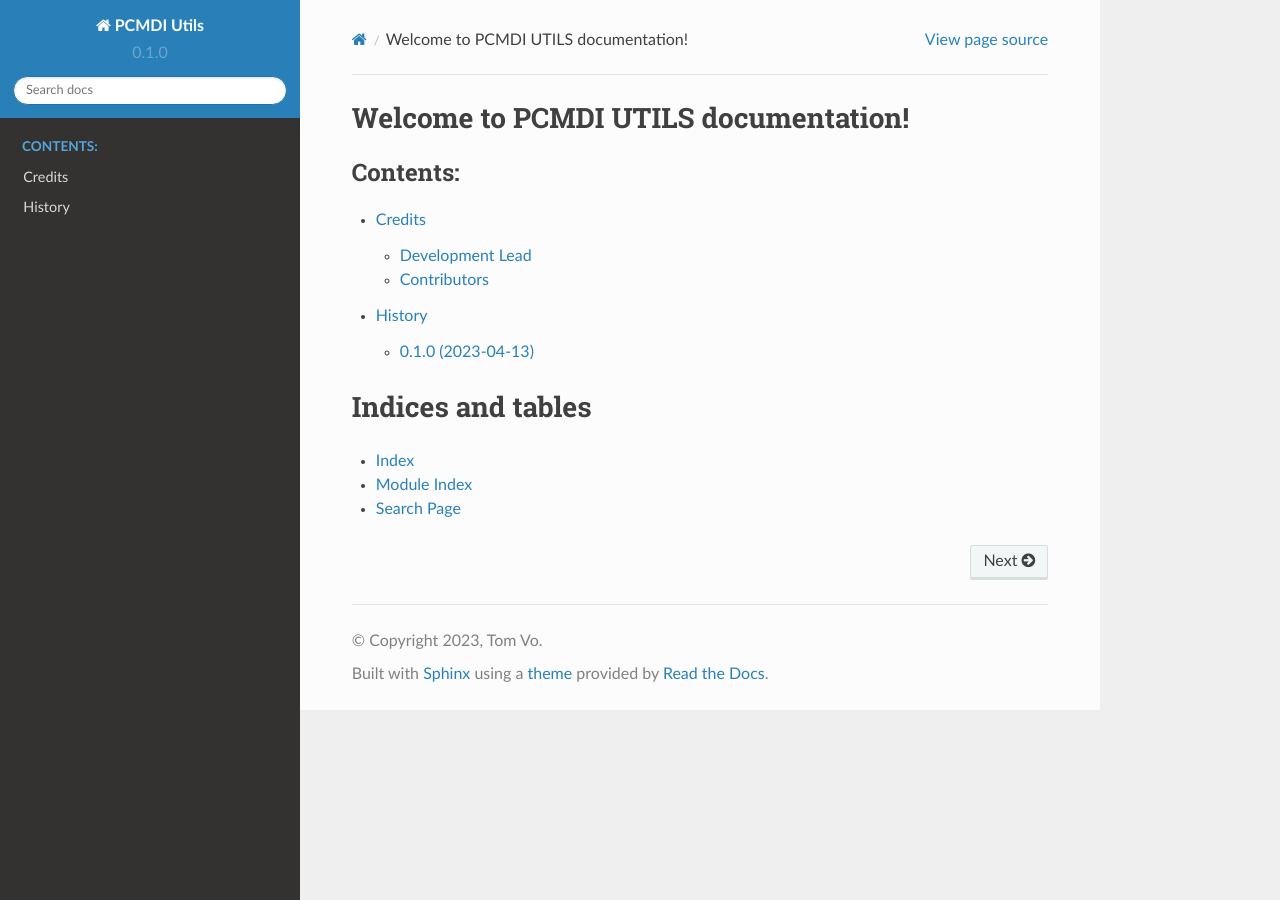
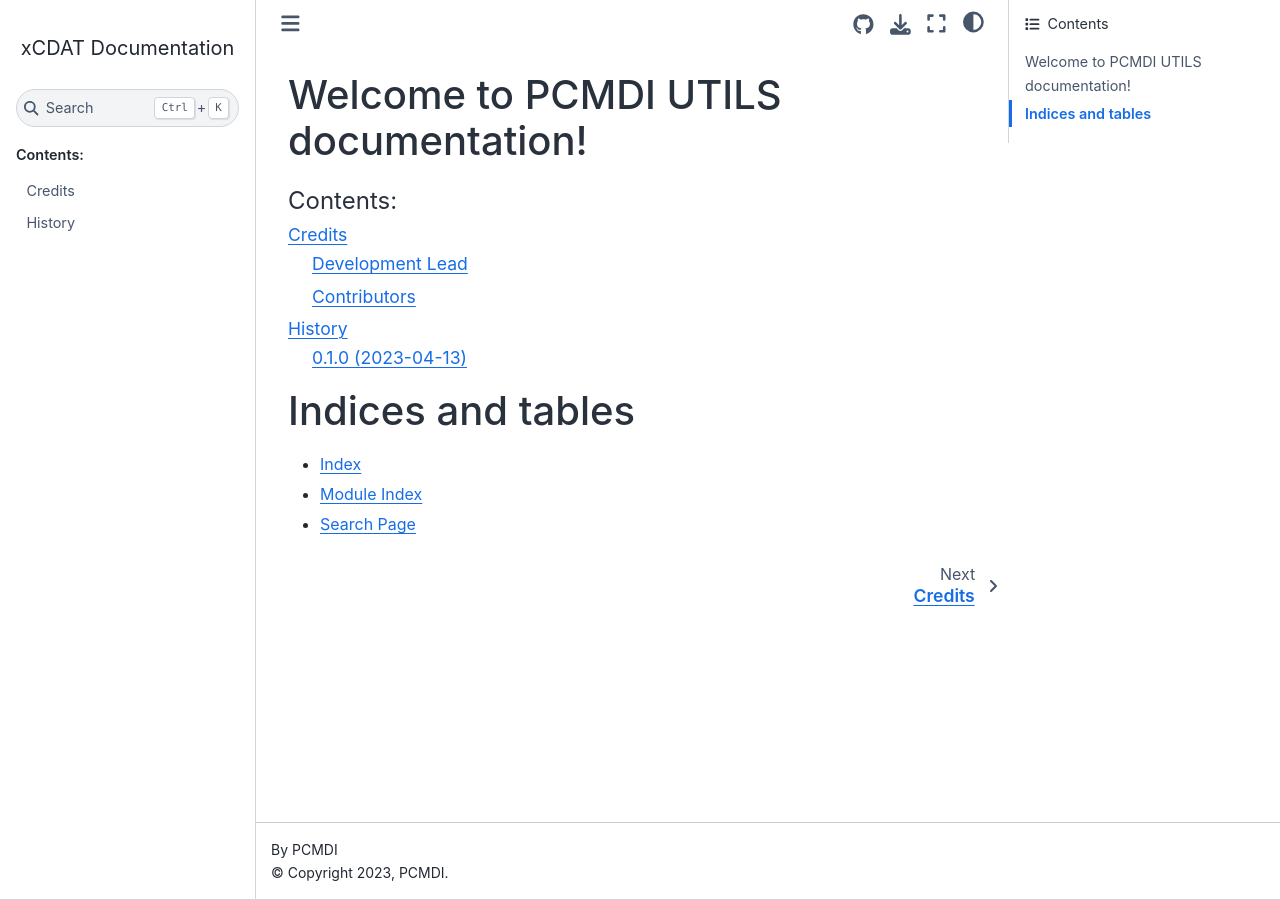
Before and after one commit to PCMDI/pcmdi_utils, a Sphinx documentation site: the page built from docs/index.rst, in a window 1280 px wide. Built offline with Sphinx 7.4.7 and the Sphinx Book theme 1.1.4, drawn with Linux system fonts in a browser that asks for light colours; some of the changed lines change nothing that is shown.

Commit message:
update for doc

```diff
--- a/docs/conf.py
+++ b/docs/conf.py
@@ -31,7 +31,29 @@ import pcmdi_utils
 
 # Add any Sphinx extension module names here, as strings. They can be
 # extensions coming with Sphinx (named 'sphinx.ext.*') or your custom ones.
-extensions = ['sphinx.ext.autodoc', 'sphinx.ext.viewcode', 'sphinx_rtd_theme']
+extensions = [
+    "sphinx.ext.autodoc",
+    "sphinx.ext.autosummary",
+    "sphinx.ext.napoleon",
+    "sphinx.ext.viewcode",
+    "sphinx_autosummary_accessors",
+    "sphinx_copybutton",
+    "nbsphinx",
+]
+
+# autosummary and autodoc configurations
+autosummary_generate = True
+
+# Napoleon configurations
+napoleon_google_docstring = False
+napoleon_numpy_docstring = True
+napoleon_use_param = False
+napoleon_use_rtype = False
+napoleon_preprocess_types = True
+
+# sphinx-copybutton configurations
+copybutton_prompt_text = r">>> |\.\.\. |\$ |In \[\d*\]: | {2,5}\.\.\.: | {5,8}: "
+copybutton_prompt_is_regexp = True
 
 # Add any paths that contain templates here, relative to this directory.
 templates_path = ['_templates']
@@ -47,8 +69,8 @@ master_doc = 'index'
 
 # General information about the project.
 project = 'PCMDI Utils'
-copyright = "2023, Tom Vo"
-author = "Tom vo"
+copyright = "2023, PCMDI"
+author = "PCMDI"
 
 # The version info for the project you're documenting, acts as replacement
 # for |version| and |release|, also used in various other places throughout
@@ -83,7 +105,26 @@ todo_include_todos = False
 # The theme to use for HTML and HTML Help pages.  See the documentation for
 # a list of builtin themes.
 #
-html_theme = 'sphinx_rtd_theme'
+html_theme = 'sphinx_book_theme'
+
+# Theme options are theme-specific and customize the look and feel of a
+# theme further.  For a list of options available for each theme, see the
+# documentation.
+#
+# sphinx_book_theme configurations
+# https://sphinx-book-theme.readthedocs.io/en/latest/configure.html
+html_logo = "_static/xcdat-logo.png"
+html_title = "xCDAT Documentation"
+html_theme_options = {
+    "repository_url": "https://github.com/xCDAT/xcdat",
+    "repository_branch": "master",
+    "path_to_docs": "docs",
+    "use_edit_page_button": True,
+    "use_repository_button": True,
+    "use_issues_button": True,
+    "use_download_button": True,
+    "use_fullscreen_button": True,
+}
 
 # Theme options are theme-specific and customize the look and feel of a
 # theme further.  For a list of options available for each theme, see the
```
Also changed, not shown: 1 other file.
